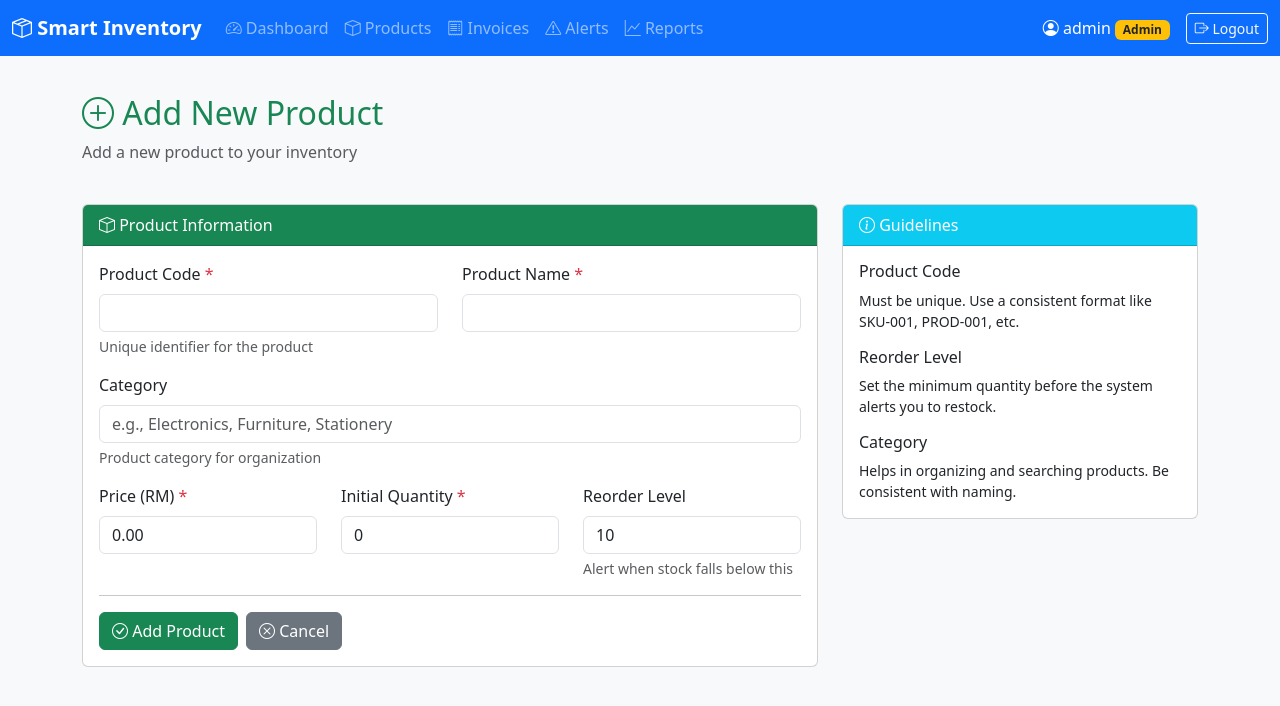
After one commit to luyin1212/Hello, a PHP site: page /products/add.php in a window 1280 px wide. The commit adds this page. Shown: the top 706 px of the page. Run offline with PHP 8.4, Linux system fonts and the light colour scheme; a user stored in the database is signed in.

Commit message:
git commit -m "Refactor: Implement Product management with OOP architecture
- Add Product class with CRUD operations
- Create product listing and add product pages
- Update navigation and clean up UI components
- Improve code structure using design patterns

Note: This is a refactoring effort reorganizing existing functionality
into object-oriented structure with improved security and maintainability."

```diff
--- /dev/null
+++ b/classes/Product.php
@@ -0,0 +1,315 @@
+<?php
+/**
+ * Product Management Class
+ * Smart Inventory Management System
+ *
+ * Implements CRUD operations for product inventory management.
+ * Follows object-oriented design principles for data encapsulation
+ * and business logic separation.
+ *
+ * Reference:
+ * Sommerville, I. (2016). Software Engineering (10th ed.). Pearson.
+ */
+
+class Product {
+    private $db;
+    private $productID;
+    private $productCode;
+    private $name;
+    private $category;
+    private $price;
+    private $quantity;
+    private $reorderLevel;
+
+    /**
+     * Constructor
+     * Initializes database connection
+     */
+    public function __construct() {
+        $this->db = Database::getInstance();
+    }
+
+    /**
+     * Add a new product to inventory
+     * Matches addProduct() from Class Diagram
+     *
+     * @param string $productCode Unique product code
+     * @param string $name Product name
+     * @param string $category Product category
+     * @param float $price Product price
+     * @param int $quantity Initial quantity
+     * @param int $reorderLevel Reorder threshold
+     * @return bool True if product added successfully
+     */
+    public function addProduct($productCode, $name, $category, $price, $quantity, $reorderLevel = 10) {
+        // Validate required fields
+        if (empty($productCode) || empty($name)) {
+            return false;
+        }
+
+        // Get database connection
+        $conn = $this->db->getConnection();
+
+        // Check if product code already exists
+        $checkSql = "SELECT productID FROM product WHERE productCode = ?";
+        $checkStmt = $conn->prepare($checkSql);
+        $checkStmt->bind_param("s", $productCode);
+        $checkStmt->execute();
+        $result = $checkStmt->get_result();
+
+        if ($result->num_rows > 0) {
+            $checkStmt->close();
+            return false; // Product code already exists
+        }
+        $checkStmt->close();
+
+        // Insert new product
+        $sql = "INSERT INTO product (productCode, name, category, price, quantity, reorderLevel)
+                VALUES (?, ?, ?, ?, ?, ?)";
+        $stmt = $conn->prepare($sql);
+        $stmt->bind_param("sssdii", $productCode, $name, $category, $price, $quantity, $reorderLevel);
+
+        if ($stmt->execute()) {
+            $this->productID = $conn->insert_id;
+            $stmt->close();
+            return true;
+        }
+
+        $stmt->close();
+        return false;
+    }
+
+    /**
+     * Update an existing product
+     * Matches updateProduct() from Class Diagram
+     *
+     * @param int $productID Product ID to update
+     * @param string $productCode Product code
+     * @param string $name Product name
+     * @param string $category Product category
+     * @param float $price Product price
+     * @param int $quantity Current quantity
+     * @param int $reorderLevel Reorder threshold
+     * @return bool True if updated successfully
+     */
+    public function updateProduct($productID, $productCode, $name, $category, $price, $quantity, $reorderLevel) {
+        // Validate required fields
+        if (empty($productID) || empty($productCode) || empty($name)) {
+            return false;
+        }
+
+        // Get database connection
+        $conn = $this->db->getConnection();
+
+        // Check if product code exists for another product
+        $checkSql = "SELECT productID FROM product WHERE productCode = ? AND productID != ?";
+        $checkStmt = $conn->prepare($checkSql);
+        $checkStmt->bind_param("si", $productCode, $productID);
+        $checkStmt->execute();
+        $result = $checkStmt->get_result();
+
+        if ($result->num_rows > 0) {
+            $checkStmt->close();
+            return false; // Product code already used by another product
+        }
+        $checkStmt->close();
+
+        // Update product
+        $sql = "UPDATE product
+                SET productCode = ?, name = ?, category = ?, price = ?, quantity = ?, reorderLevel = ?
+                WHERE productID = ?";
+        $stmt = $conn->prepare($sql);
+        $stmt->bind_param("sssdiii", $productCode, $name, $category, $price, $quantity, $reorderLevel, $productID);
+
+        if ($stmt->execute()) {
+            $stmt->close();
+            return true;
+        }
+
+        $stmt->close();
+        return false;
+    }
+
+    /**
+     * Delete a product
+     * Matches deleteProduct() from Class Diagram
+     *
+     * @param int $productID Product ID to delete
+     * @return bool True if deleted successfully
+     */
+    public function deleteProduct($productID) {
+        // Validate product ID
+        if (empty($productID)) {
+            return false;
+        }
+
+        // Get database connection
+        $conn = $this->db->getConnection();
+
+        // Check if product has sales records
+        $checkSql = "SELECT COUNT(*) as count FROM sale WHERE productID = ?";
+        $checkStmt = $conn->prepare($checkSql);
+        $checkStmt->bind_param("i", $productID);
+        $checkStmt->execute();
+        $result = $checkStmt->get_result();
+        $row = $result->fetch_assoc();
+        $checkStmt->close();
+
+        if ($row['count'] > 0) {
+            // Product has sales records, cannot delete
+            return false;
+        }
+
+        // Delete product
+        $sql = "DELETE FROM product WHERE productID = ?";
+        $stmt = $conn->prepare($sql);
+        $stmt->bind_param("i", $productID);
+
+        if ($stmt->execute()) {
+            $stmt->close();
+            return true;
+        }
+
+        $stmt->close();
+        return false;
+    }
+
+    /**
+     * Get all products
+     *
+     * @return array Array of all products
+     */
+    public function getAllProducts() {
+        $sql = "SELECT * FROM product ORDER BY name ASC";
+        $result = $this->db->query($sql);
+
+        $products = array();
+        while ($row = $result->fetch_assoc()) {
+            $products[] = $row;
+        }
+
+        return $products;
+    }
+
+    /**
+     * Get a single product by ID
+     *
+     * @param int $productID Product ID
+     * @return array|null Product data or null if not found
+     */
+    public function getProductByID($productID) {
+        $conn = $this->db->getConnection();
+
+        $sql = "SELECT * FROM product WHERE productID = ?";
+        $stmt = $conn->prepare($sql);
+        $stmt->bind_param("i", $productID);
+        $stmt->execute();
+        $result = $stmt->get_result();
+
+        if ($result->num_rows > 0) {
+            $product = $result->fetch_assoc();
+            $stmt->close();
+            return $product;
+        }
+
+        $stmt->close();
+        return null;
+    }
+
+    /**
+     * Search products by keyword
+     * Matches searchProduct() from Class Diagram
+     *
+     * @param string $keyword Search keyword
+     * @return array Array of matching products
+     */
+    public function searchProduct($keyword) {
+        if (empty($keyword)) {
+            return $this->getAllProducts();
+        }
+
+        $conn = $this->db->getConnection();
+
+        $searchTerm = "%{$keyword}%";
+        $sql = "SELECT * FROM product
+                WHERE name LIKE ?
+                   OR productCode LIKE ?
+                   OR category LIKE ?
+                ORDER BY name ASC";
+        $stmt = $conn->prepare($sql);
+        $stmt->bind_param("sss", $searchTerm, $searchTerm, $searchTerm);
+        $stmt->execute();
+        $result = $stmt->get_result();
+
+        $products = array();
+        while ($row = $result->fetch_assoc()) {
+            $products[] = $row;
+        }
+
+        $stmt->close();
+        return $products;
+    }
+
+    /**
+     * Get products that are low in stock
+     *
+     * @return array Array of low stock products
+     */
+    public function getLowStockProducts() {
+        $sql = "SELECT * FROM product WHERE quantity <= reorderLevel ORDER BY quantity ASC";
+        $result = $this->db->query($sql);
+
+        $products = array();
+        while ($row = $result->fetch_assoc()) {
+            $products[] = $row;
+        }
+
+        return $products;
+    }
+
+    /**
+     * Update product quantity
+     * Used when sales are made
+     *
+     * @param int $productID Product ID
+     * @param int $quantityChange Change in quantity (negative for sales)
+     * @return bool True if updated successfully
+     */
+    public function updateQuantity($productID, $quantityChange) {
+        $conn = $this->db->getConnection();
+
+        $sql = "UPDATE product SET quantity = quantity + ? WHERE productID = ?";
+        $stmt = $conn->prepare($sql);
+        $stmt->bind_param("ii", $quantityChange, $productID);
+
+        if ($stmt->execute()) {
+            $stmt->close();
+            return true;
+        }
+
+        $stmt->close();
+        return false;
+    }
+
+    /**
+     * Get total number of products
+     *
+     * @return int Total product count
+     */
+    public function getTotalProducts() {
+        $result = $this->db->query("SELECT COUNT(*) as count FROM product");
+        $row = $result->fetch_assoc();
+        return $row['count'];
+    }
+
+    /**
+     * Get total inventory value
+     *
+     * @return float Total value of all products
+     */
+    public function getTotalInventoryValue() {
+        $result = $this->db->query("SELECT SUM(price * quantity) as total FROM product");
+        $row = $result->fetch_assoc();
+        return $row['total'] ?? 0;
+    }
+}
--- a/includes/footer.php
+++ b/includes/footer.php
@@ -11,24 +11,6 @@ if (basename(__FILE__) == basename($_SERVER["SCRIPT_FILENAME"])) {
 
 </div> <!-- Close container from header -->
 
-<footer class="mt-5 py-4 bg-light border-top">
-    <div class="container">
-        <div class="row">
-            <div class="col-md-6">
-                <p class="text-muted mb-0">
-                    <i class="bi bi-box-seam"></i>
-                    <strong><?= APP_NAME ?></strong> v<?= APP_VERSION ?>
-                </p>
-            </div>
-            <div class="col-md-6 text-md-end">
-                <p class="text-muted mb-0">
-                    &copy; <?= date('Y') ?> All rights reserved
-                </p>
-            </div>
-        </div>
-    </div>
-</footer>
-
 <!-- Bootstrap JS -->
 <script src="https://cdn.jsdelivr.net/npm/bootstrap@5.3.2/dist/js/bootstrap.bundle.min.js"></script>
 
--- a/includes/header.php
+++ b/includes/header.php
@@ -64,7 +64,7 @@ $currentRole = $user->getRole() ?? 'user';
                     </a>
                 </li>
                 <li class="nav-item">
-                    <a class="nav-link" href="#">
+                    <a class="nav-link" href="<?= getBaseURL() ?>/public/products/index.php">
                         <i class="bi bi-box"></i> Products
                     </a>
                 </li>
--- a/public/index.php
+++ b/public/index.php
@@ -153,7 +153,7 @@ $db = Database::getInstance();
             <div class="card-body">
                 <div class="row text-center">
                     <div class="col-md-3 mb-3">
-                        <a href="#" class="btn btn-outline-primary btn-lg w-100 disabled">
+                        <a href="<?= getBaseURL() ?>/public/products/add.php" class="btn btn-outline-primary btn-lg w-100">
                             <i class="bi bi-plus-circle"></i><br>
                             Add Product
                         </a>
@@ -177,9 +177,6 @@ $db = Database::getInstance();
                         </a>
                     </div>
                 </div>
-                <p class="text-muted text-center mb-0 small">
-                    <i class="bi bi-info-circle"></i> Additional features will be available as modules are implemented
-                </p>
             </div>
         </div>
     </div>
--- /dev/null
+++ b/public/products/add.php
@@ -0,0 +1,182 @@
+<?php
+/**
+ * Add Product Page
+ * Form to add new products to inventory
+ */
+
+require_once __DIR__ . '/../../config/config.php';
+
+// Include header
+include_once __DIR__ . '/../../includes/header.php';
+
+// Create Product object
+$productObj = new Product();
+
+$error = '';
+
+// Handle form submission
+if ($_SERVER['REQUEST_METHOD'] == 'POST') {
+    $productCode = trim($_POST['productCode']);
+    $name = trim($_POST['name']);
+    $category = trim($_POST['category']);
+    $price = floatval($_POST['price']);
+    $quantity = intval($_POST['quantity']);
+    $reorderLevel = intval($_POST['reorderLevel']);
+
+    // Validate
+    if (empty($productCode) || empty($name)) {
+        $error = 'Product code and name are required.';
+    } elseif ($price < 0) {
+        $error = 'Price cannot be negative.';
+    } elseif ($quantity < 0) {
+        $error = 'Quantity cannot be negative.';
+    } else {
+        // Try to add product
+        if ($productObj->addProduct($productCode, $name, $category, $price, $quantity, $reorderLevel)) {
+            redirect(getBaseURL() . '/public/products/index.php?success=added');
+        } else {
+            $error = 'Failed to add product. Product code may already exist.';
+        }
+    }
+}
+?>
+
+<div class="row mb-4">
+    <div class="col-md-12">
+        <h2 class="text-success">
+            <i class="bi bi-plus-circle"></i> Add New Product
+        </h2>
+        <p class="text-muted">Add a new product to your inventory</p>
+    </div>
+</div>
+
+<?php if ($error): ?>
+    <div class="alert alert-danger alert-dismissible fade show">
+        <i class="bi bi-exclamation-triangle-fill"></i> <?= e($error) ?>
+        <button type="button" class="btn-close" data-bs-dismiss="alert"></button>
+    </div>
+<?php endif; ?>
+
+<div class="row">
+    <div class="col-md-8">
+        <div class="card">
+            <div class="card-header bg-success text-white">
+                <i class="bi bi-box"></i> Product Information
+            </div>
+            <div class="card-body">
+                <form method="POST" action="">
+                    <div class="row mb-3">
+                        <div class="col-md-6">
+                            <label for="productCode" class="form-label">
+                                Product Code <span class="text-danger">*</span>
+                            </label>
+                            <input type="text"
+                                   class="form-control"
+                                   id="productCode"
+                                   name="productCode"
+                                   value="<?= isset($_POST['productCode']) ? e($_POST['productCode']) : '' ?>"
+                                   required>
+                            <div class="form-text">Unique identifier for the product</div>
+                        </div>
+
+                        <div class="col-md-6">
+                            <label for="name" class="form-label">
+                                Product Name <span class="text-danger">*</span>
+                            </label>
+                            <input type="text"
+                                   class="form-control"
+                                   id="name"
+                                   name="name"
+                                   value="<?= isset($_POST['name']) ? e($_POST['name']) : '' ?>"
+                                   required>
+                        </div>
+                    </div>
+
+                    <div class="mb-3">
+                        <label for="category" class="form-label">Category</label>
+                        <input type="text"
+                               class="form-control"
+                               id="category"
+                               name="category"
+                               value="<?= isset($_POST['category']) ? e($_POST['category']) : '' ?>"
+                               placeholder="e.g., Electronics, Furniture, Stationery">
+                        <div class="form-text">Product category for organization</div>
+                    </div>
+
+                    <div class="row mb-3">
+                        <div class="col-md-4">
+                            <label for="price" class="form-label">
+                                Price (RM) <span class="text-danger">*</span>
+                            </label>
+                            <input type="number"
+                                   class="form-control"
+                                   id="price"
+                                   name="price"
+                                   step="0.01"
+                                   min="0"
+                                   value="<?= isset($_POST['price']) ? e($_POST['price']) : '0.00' ?>"
+                                   required>
+                        </div>
+
+                        <div class="col-md-4">
+                            <label for="quantity" class="form-label">
+                                Initial Quantity <span class="text-danger">*</span>
+                            </label>
+                            <input type="number"
+                                   class="form-control"
+                                   id="quantity"
+                                   name="quantity"
+                                   min="0"
+                                   value="<?= isset($_POST['quantity']) ? e($_POST['quantity']) : '0' ?>"
+                                   required>
+                        </div>
+
+                        <div class="col-md-4">
+                            <label for="reorderLevel" class="form-label">
+                                Reorder Level
+                            </label>
+                            <input type="number"
+                                   class="form-control"
+                                   id="reorderLevel"
+                                   name="reorderLevel"
+                                   min="0"
+                                   value="<?= isset($_POST['reorderLevel']) ? e($_POST['reorderLevel']) : '10' ?>">
+                            <div class="form-text">Alert when stock falls below this</div>
+                        </div>
+                    </div>
+
+                    <hr>
+
+                    <div class="d-flex gap-2">
+                        <button type="submit" class="btn btn-success">
+                            <i class="bi bi-check-circle"></i> Add Product
+                        </button>
+                        <a href="index.php" class="btn btn-secondary">
+                            <i class="bi bi-x-circle"></i> Cancel
+                        </a>
+                    </div>
+                </form>
+            </div>
+        </div>
+    </div>
+
+    <div class="col-md-4">
+        <div class="card">
+            <div class="card-header bg-info text-white">
+                <i class="bi bi-info-circle"></i> Guidelines
+            </div>
+            <div class="card-body">
+                <h6>Product Code</h6>
+                <p class="small">Must be unique. Use a consistent format like SKU-001, PROD-001, etc.</p>
+
+                <h6>Reorder Level</h6>
+                <p class="small">Set the minimum quantity before the system alerts you to restock.</p>
+
+                <h6>Category</h6>
+                <p class="small mb-0">Helps in organizing and searching products. Be consistent with naming.</p>
+            </div>
+        </div>
+    </div>
+</div>
+
+<?php include_once __DIR__ . '/../../includes/footer.php'; ?>
```
Also changed, not shown: public/products/index.php (added, +148 -0 lines).
